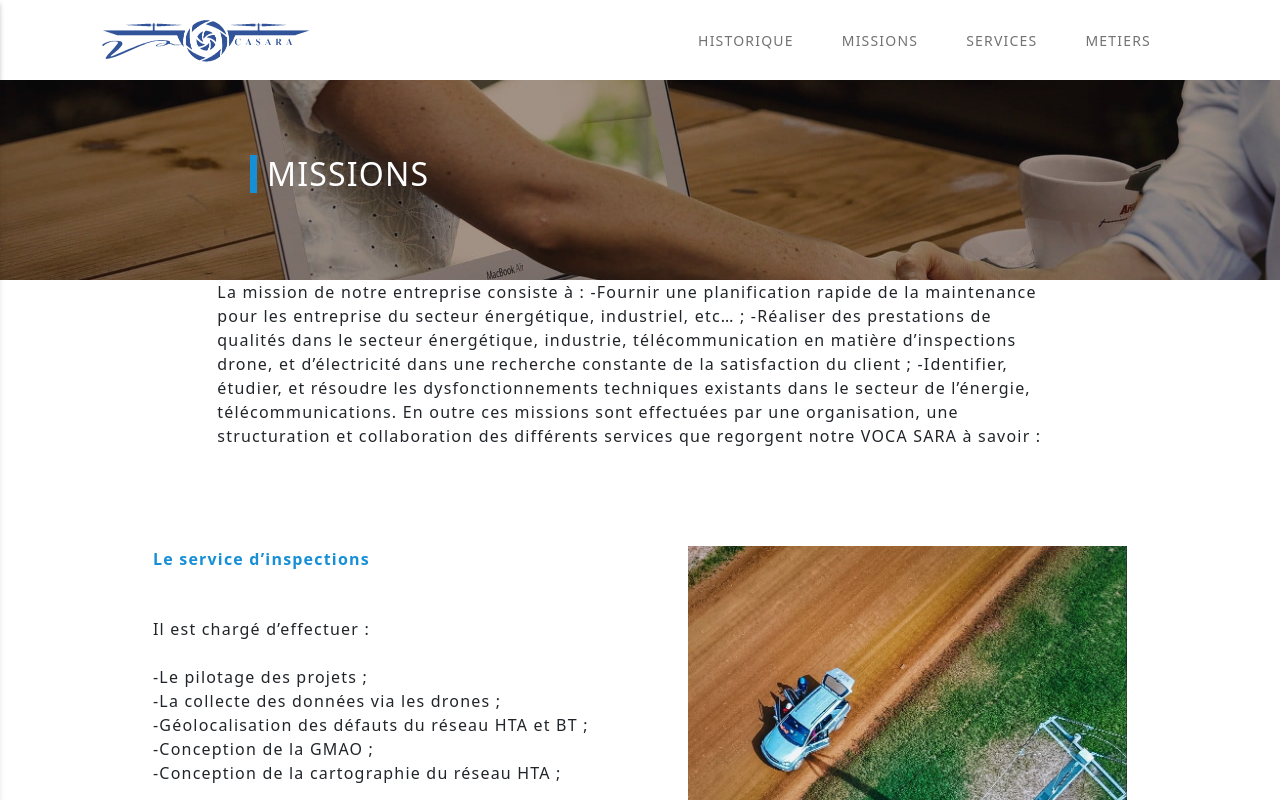
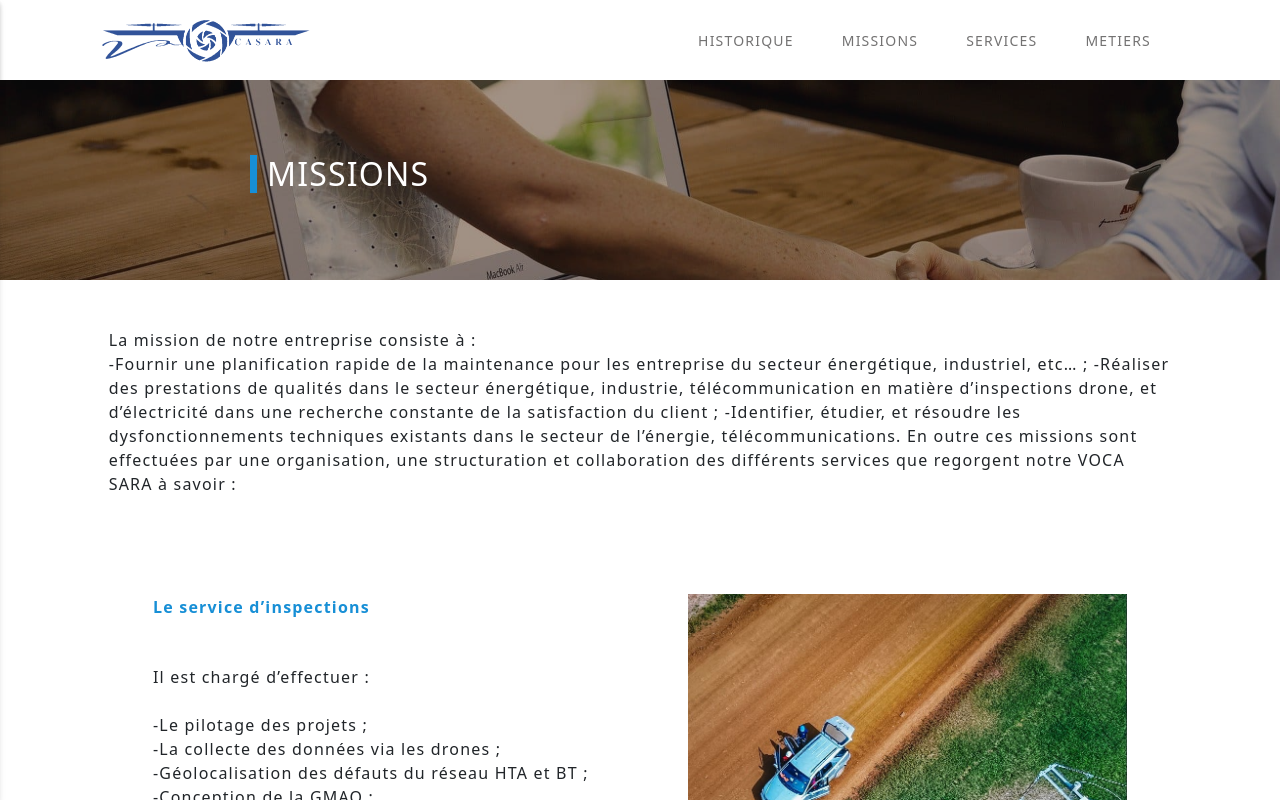
Before and after one commit to daffpro/vocasara, a Next.js app: page /missions in a window 1280 px wide. Shown: the top 800 px of the page. Built offline with nearby package versions, Linux system fonts and the light colour scheme.

Commit message:
Update missions.js

```diff
--- a/components/missions.js
+++ b/components/missions.js
@@ -14,9 +14,9 @@ const missions =() =>{
                 </div>
 
             </div>
-            <div className='row justify-content-center'>
-                <div className='col-md-8 col-sm-12'>
-                 La mission de notre entreprise consiste à :
+            <div className='row justify-content-center mt-5'>
+                <div className='col-md-10 col-sm-12'>
+                 La mission de notre entreprise consiste à : <br/>
 
                     -Fournir une planification rapide de la maintenance pour les entreprise du secteur énergétique, industriel, etc… ;
                     -Réaliser des prestations de qualités dans le secteur énergétique, industrie, télécommunication en matière d’inspections drone, et d’électricité dans une recherche constante de la satisfaction du client ;
```
